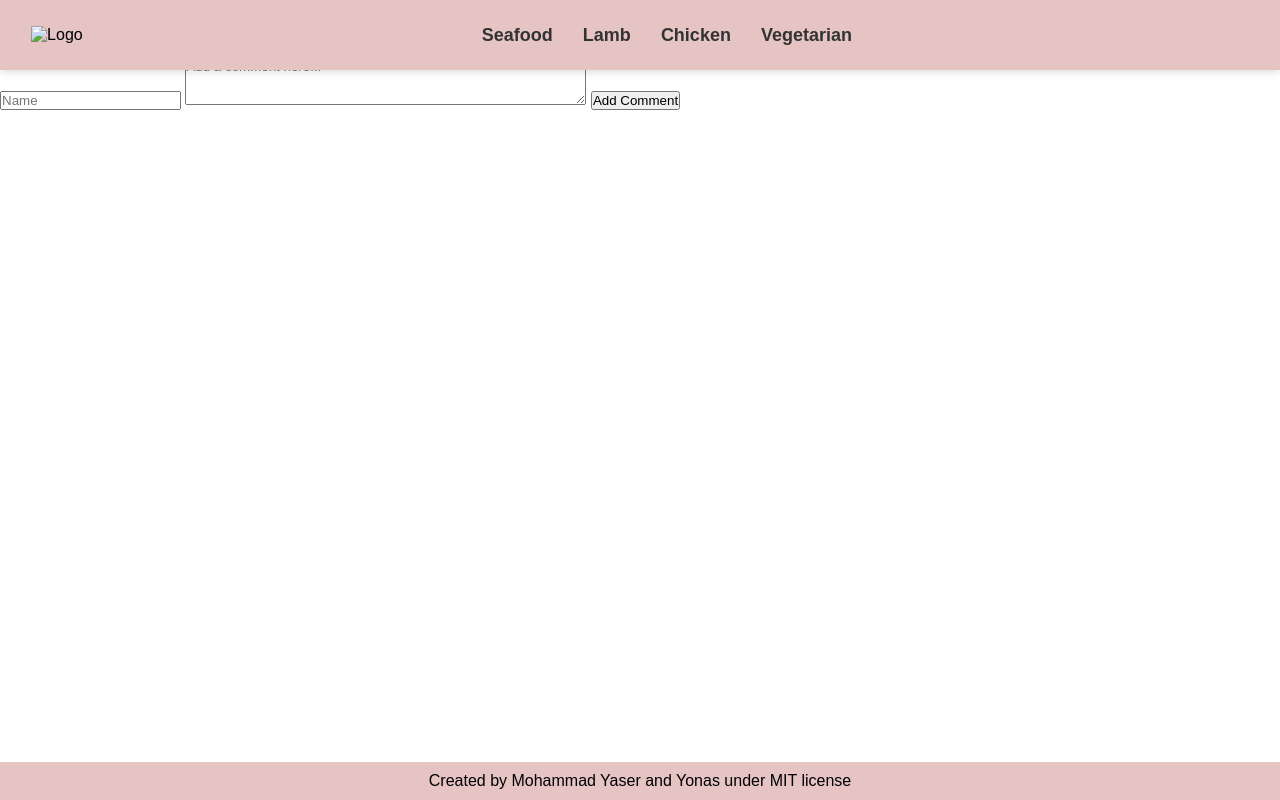
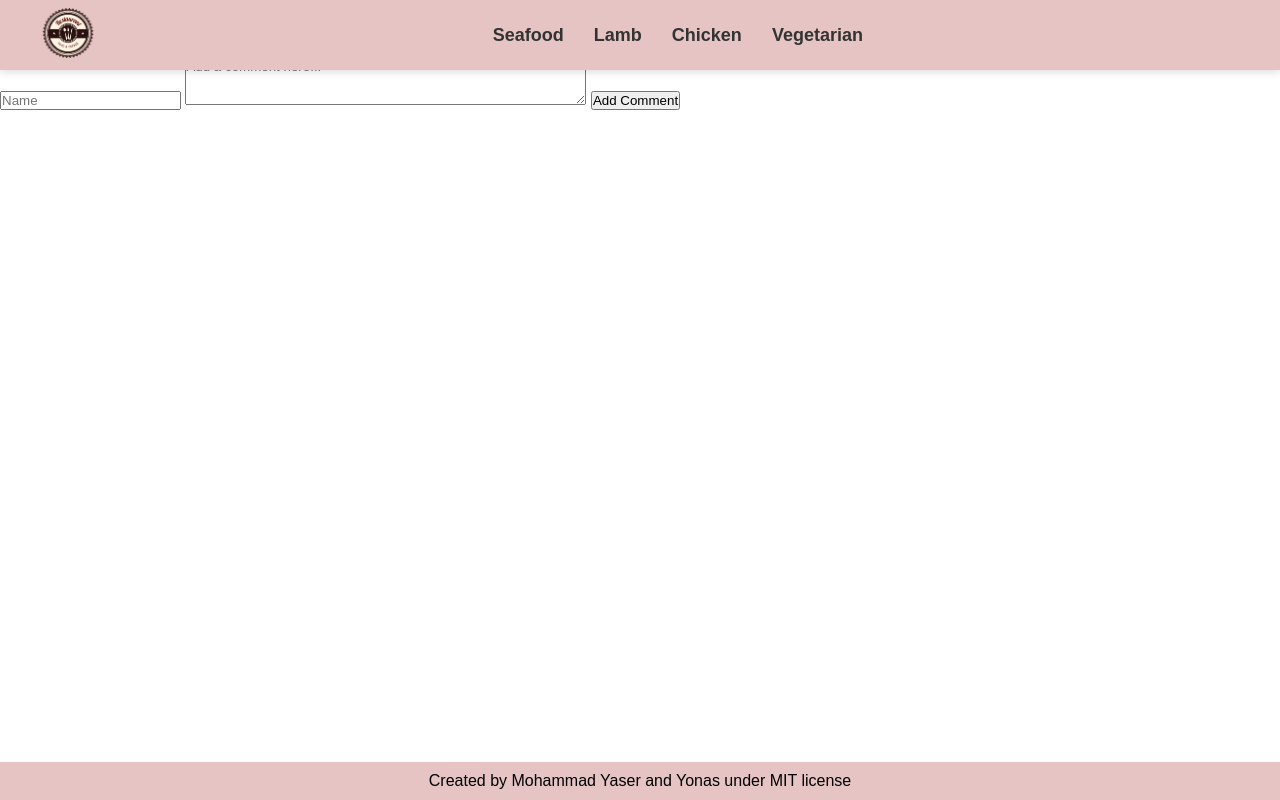
Before and after one commit to MohammadYaser/Javascript-capstone, a website built with webpack: page src/index.html in a window 1280 px wide. Built offline with nearby package versions, Linux system fonts and the light colour scheme; files whose address does not match are found by name.

Commit message:
Add logo.png

```diff
--- a/src/index.html
+++ b/src/index.html
@@ -11,7 +11,7 @@
     <header id="header">
         <nav>
             <div class="logo-container">
-                <img src="./logo.jpg" alt="Logo">
+                <img src="./logo.png" alt="Logo">
             </div>
             <ul class="menu">
                 <li><a href="#" data-category="Seafood">Seafood</a><span></span></li>
--- a/src/index.js
+++ b/src/index.js
@@ -1,5 +1,5 @@
 import './style.css';
-import './logo.jpg';
+import './logo.png';
 import {
   fetchCategoryMeals, displayMeals, sendLike, updateLikesCount,
 } from './modules/renderList';
```
Also changed, not shown: src/logo.png (added).
